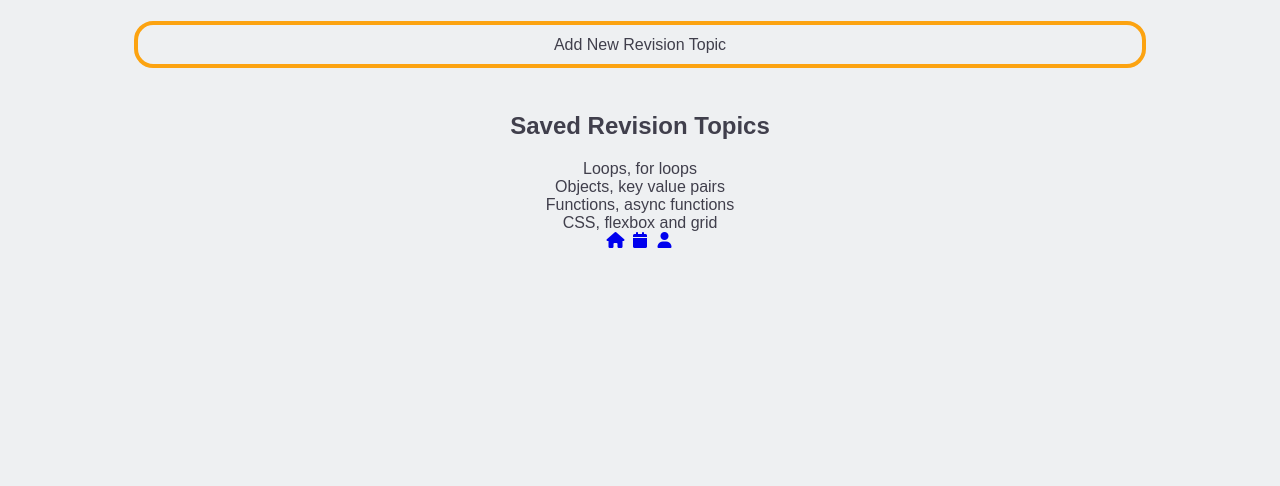
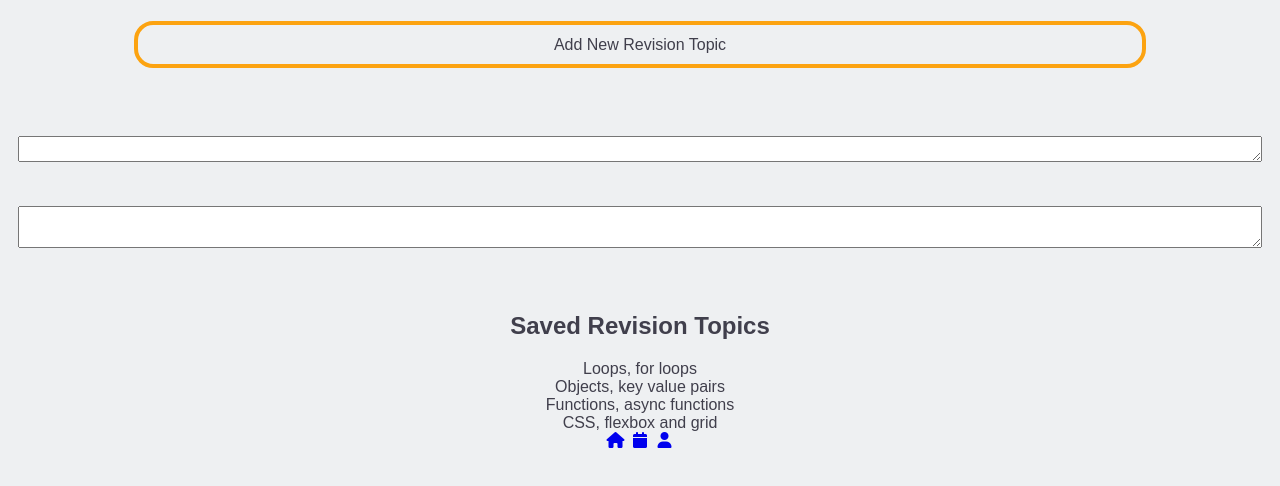
Before and after one commit to SchoolOfCode/sinister7F, a website: page Main/index.html in a window 1280 px wide. Both pictures are taken after a click on the button "Add New Revision Topic". Shown: the part 122-608 px from the top of the page. Drawn offline with Linux system fonts and the light colour scheme.

Commit message:
expand stuff

```diff
--- a/Main/index.html
+++ b/Main/index.html
@@ -26,10 +26,10 @@
       </div>
 
       <div class="add-topic-container">
-        <button type="submit" class="add-topic-button">
+        <button type="submit" class="add-topic-button" onclick="expand()">
           Add New Revision Topic
         </button>
-        <div class="add-topic-expanded">
+        <div class="add-topic-expanded" id="add-expanded">
           <textarea class="topic-input" placeholder="Topic (required)" required>
           </textarea>
           <textarea
--- a/Main/main.js
+++ b/Main/main.js
@@ -0,0 +1,5 @@
+let expanded = document.getElementById("add-expanded");
+
+function expand() {
+  expanded.classList.toggle("add-topic-expanded-open");
+}
--- a/Main/styles.css
+++ b/Main/styles.css
@@ -58,18 +58,22 @@ body {
 }
 
 .add-topic-expanded-open {
-    max-height: 200px;
+  min-height: 200px;
+  max-height: auto;
 }
 
 .topic-input {
- margin: 10px 10px 0 10px;
- height: 1.5em;
-
+  margin: 10px 10px 0 10px;
+  height: 1.5em;
+  text-align: left;
 }
 
 .content-input {
-    margin: 10px;
-    height: 3em;
+  margin: 10px;
+  min-height: 1.5em;
+  max-height: auto;
+  text-align: left;
+  font-size: larger;
 }
 /*main*/
 
```
